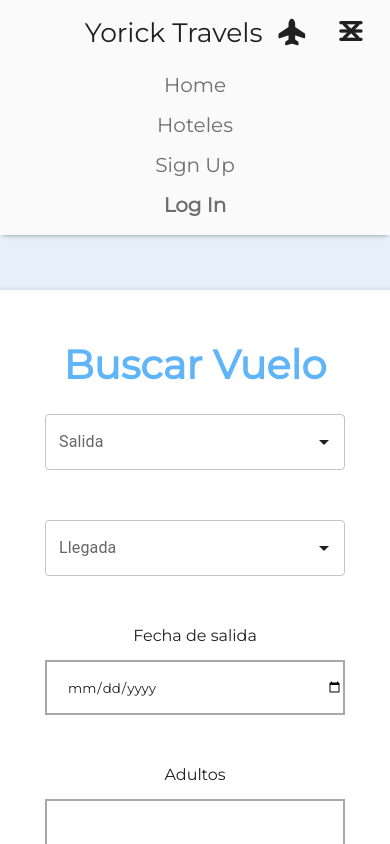
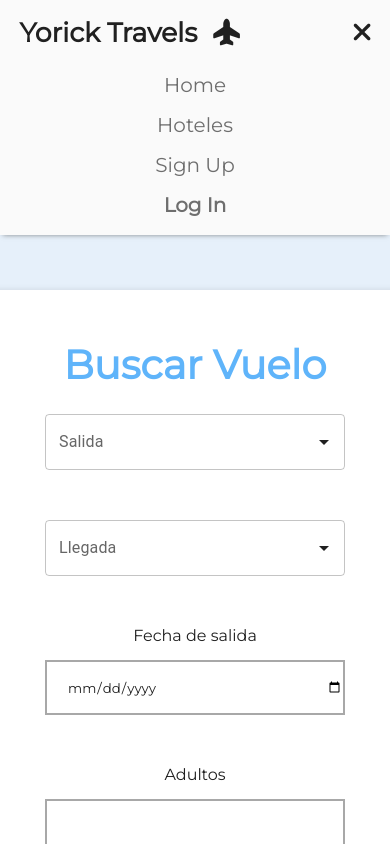
Before and after one commit to OmVidana/travelAgency, a React (Create React App) app: page / in a window 390 px wide. Built offline with nearby package versions, Linux system fonts and the light colour scheme.

Commit message:
NavBar Toggle Button
Done

```diff
--- a/src/components/global/NavBar.jsx
+++ b/src/components/global/NavBar.jsx
@@ -1,23 +1,24 @@
 import "./NavBar.scss";
-import { useContext } from "react";
+import { useContext, useState } from "react";
 import AuthContext from "../../context/AuthContext";
 
 function NavBar() {
     let { user } = useContext(AuthContext);
     let {logoutUser} = useContext(AuthContext)
-
+    const [isMobile, setIsMobile] = useState(true);
     console.log(user);
     return (
         <div className="navBar">
             <div className="navBar-space-title">
-                <a className="navBar-space-main">
+                <h1 className="navBar-space-main">
                     Yorick Travels{" "}
                     <i className="navBar-main-icon fa-solid fa-plane-up"></i>
-                    <i className="navBar-responsive-button fa-solid fa-xmark"></i>
-                    <i className="navBar-responsive-button fa-solid fa-bars"></i>
-                </a>
+                </h1>
+                <button className="navBar-responsive-button" onClick={() => setIsMobile(!isMobile)}>
+                    {isMobile ? <i className="navBar-responsive-button fa-solid fa-xmark"></i> : <i className="fa-solid fa-bars"></i>}
+                </button>
             </div>
-            <div className="navBar-space-content">
+            <div className={isMobile ? "navBar-space-content" : "navBar-space-content-2"}>
                 <a className="navBar-space-page" href="/">
                     <i className="navBar-icons fa-sharp fa-solid fa-house"></i>
                     Home
--- a/src/components/global/NavBar.scss
+++ b/src/components/global/NavBar.scss
@@ -12,7 +12,7 @@
         background-color: $main-white;
         top: 0;
         box-shadow: 0 0.2rem 0.3rem -0.2rem rgba($color: $black, $alpha: 0.5);
-        font-size: 20pt;
+        font-size: 18pt;
 
         .navBar-space-title {
             display: flex;
@@ -22,7 +22,7 @@
             width: 25%;
 
             .navBar-space-main {
-                text-decoration: none;
+                font-size: 20pt;
                 white-space: nowrap;
                 color: $black;
 
@@ -30,12 +30,43 @@
                     margin-left: 1rem;
                 }
 
-                .navBar-responsive-button {
-                    display: none;
+            }
+
+            .navBar-responsive-button {
+                display: none;
+                margin-left: 2rem;
+            }
+
+        }
+        .navBar-space-content-2 {
+            display: flex;
+            align-items: center;
+            justify-content: right;
+            width: 75%;
+
+            .navBar-space-page {
+                text-decoration: none;
+                color: $light-black;
+                white-space: nowrap;
+
+                .navBar-icons {
+                    color: $light-black;
                     margin-left: 2rem;
+                    margin-right: 1rem;
                 }
             }
+
+            .login-button {
+                text-decoration: none;
+                white-space: nowrap;
+                color: $light-black;
+                padding: 5px 30px;
+                border: 0.2rem solid $main-blue;
+                border-radius: 2rem;
+                margin: 0 30px;
+            }
         }
+
         .navBar-space-content {
             display: flex;
             align-items: center;
@@ -84,7 +115,8 @@
         .navBar-space-title {
             display: flex;
             align-items: center;
-            justify-content: center;
+            justify-content: space-between;
+            padding: 0 5%;
             width: 100%;
 
             .navBar-space-main {
@@ -102,13 +134,20 @@
                     margin-left: 1rem;
                 }
 
-                .navBar-responsive-button {
-                    position: absolute;
-                    top: 13%;
-                    left: 90%;
-                    transform: translate(-50%, -50%);
-                }
             }
+
+            .navBar-responsive-button {
+                background: transparent;
+                border: none;
+                cursor: pointer;
+                font-size: 20pt;
+            }
+
+        }
+
+        .navBar-space-content-2 {
+            display: none;
+
         }
 
         .navBar-space-content {
```
